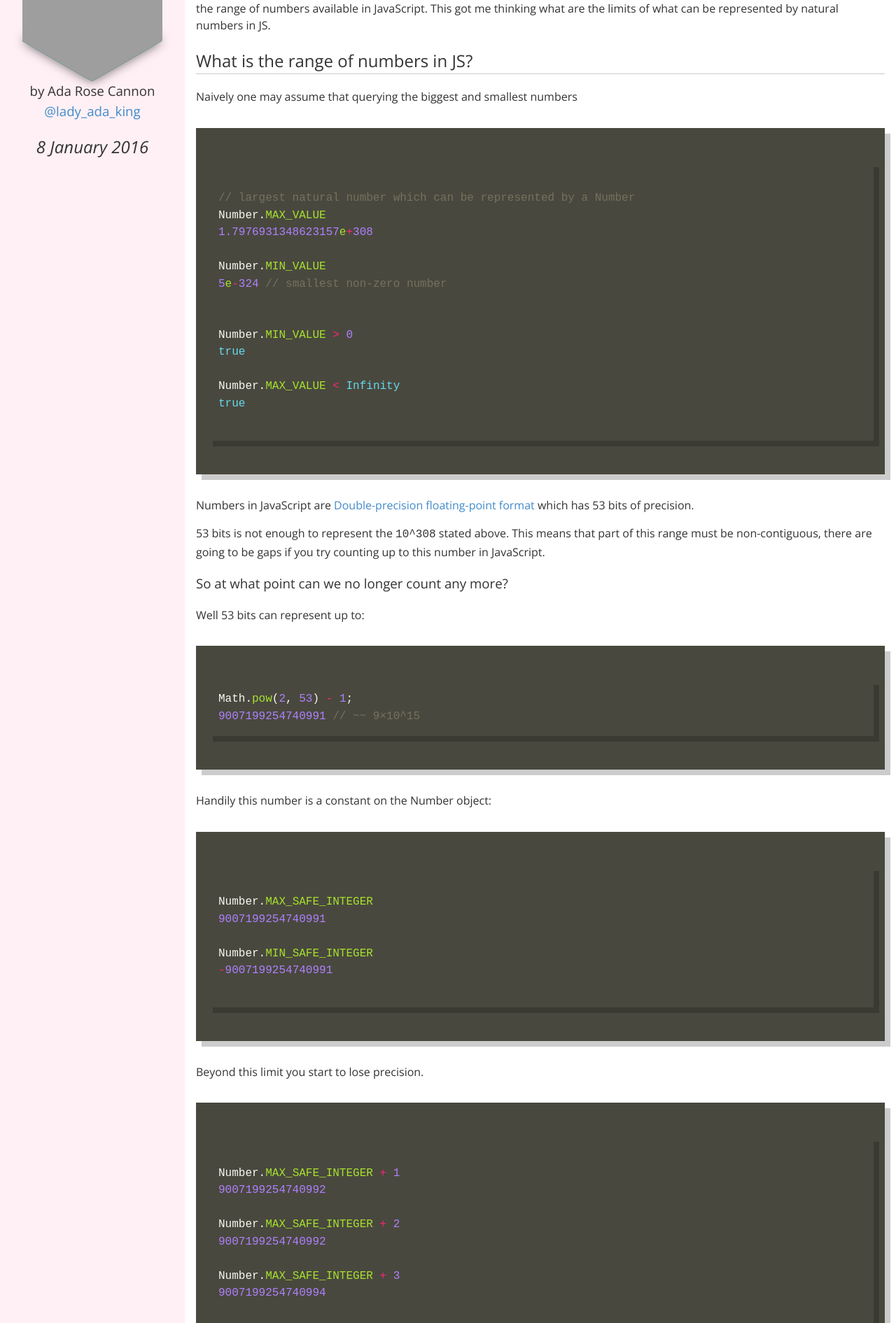
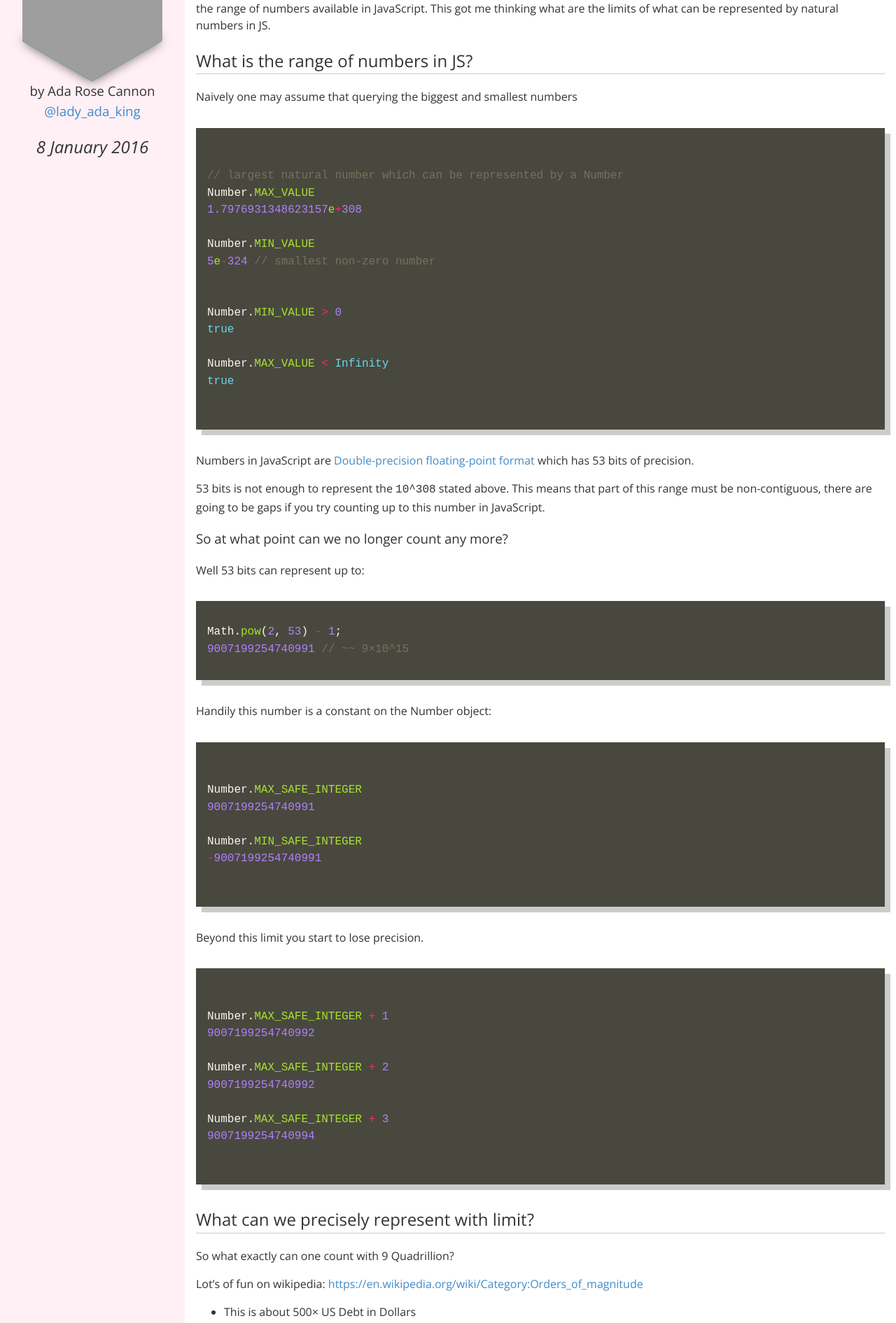
Before and after one commit to AdaRoseCannon/adarosecannon.github.io, a Jekyll site: the page built from _posts/2016-01-08-number.md, in a window 1280 px wide. Shown: the part 499-2390 px from the top of the page at 70% size. Built offline with Jekyll 4.4.1, drawn with Linux system fonts in a browser that asks for light colours; comment, search, counter and statistics services are not loaded; grey boxes are pictures that could not be loaded.

Commit message:
Update _speciallayout.scss

```diff
--- a/_sass/_speciallayout.scss
+++ b/_sass/_speciallayout.scss
@@ -13,7 +13,7 @@ body.special, body.special-index {
 			border-bottom: 1px solid $shadow;
 		}
 
-		.highlight {
+		& > .highlighter-rouge >.highlight {
 			padding: 1em;
 			margin: 2em 0em 2em 0em;
 			clear: both;
```
